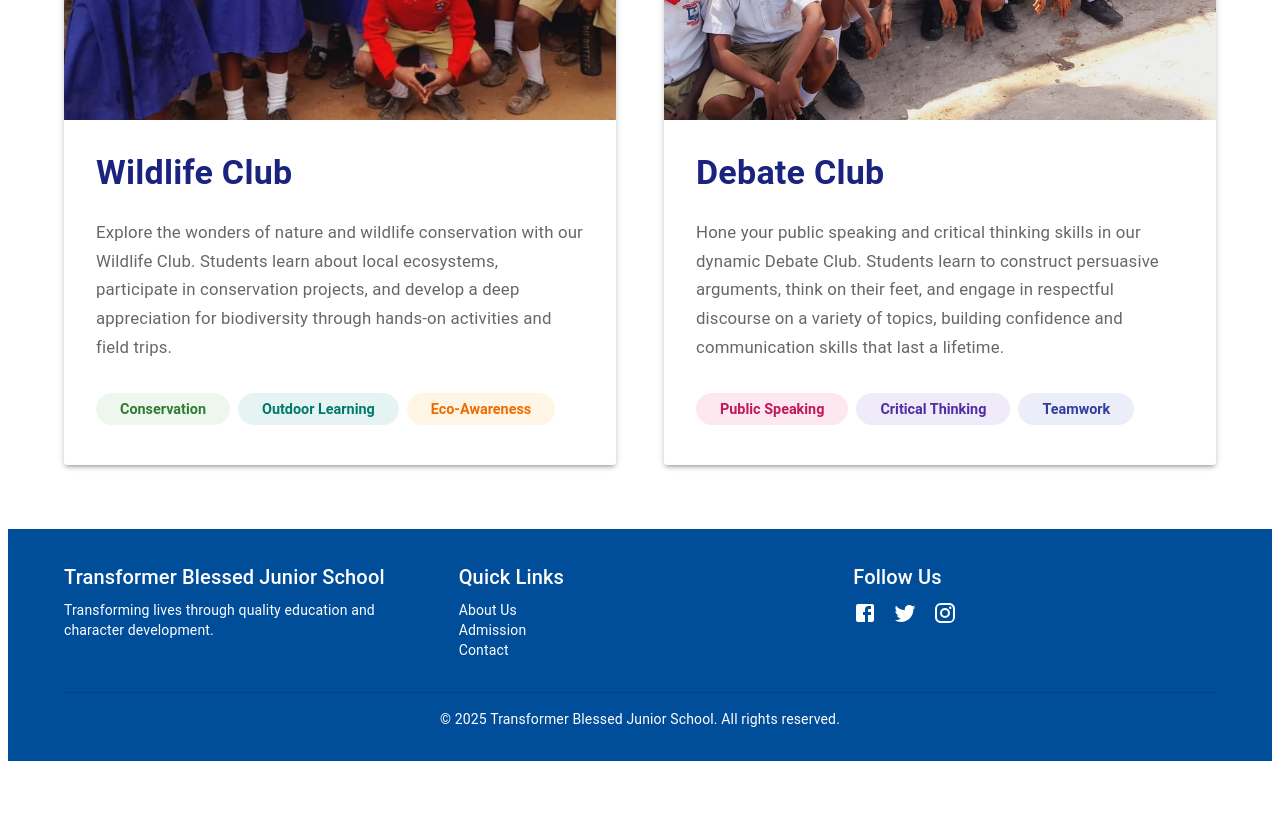
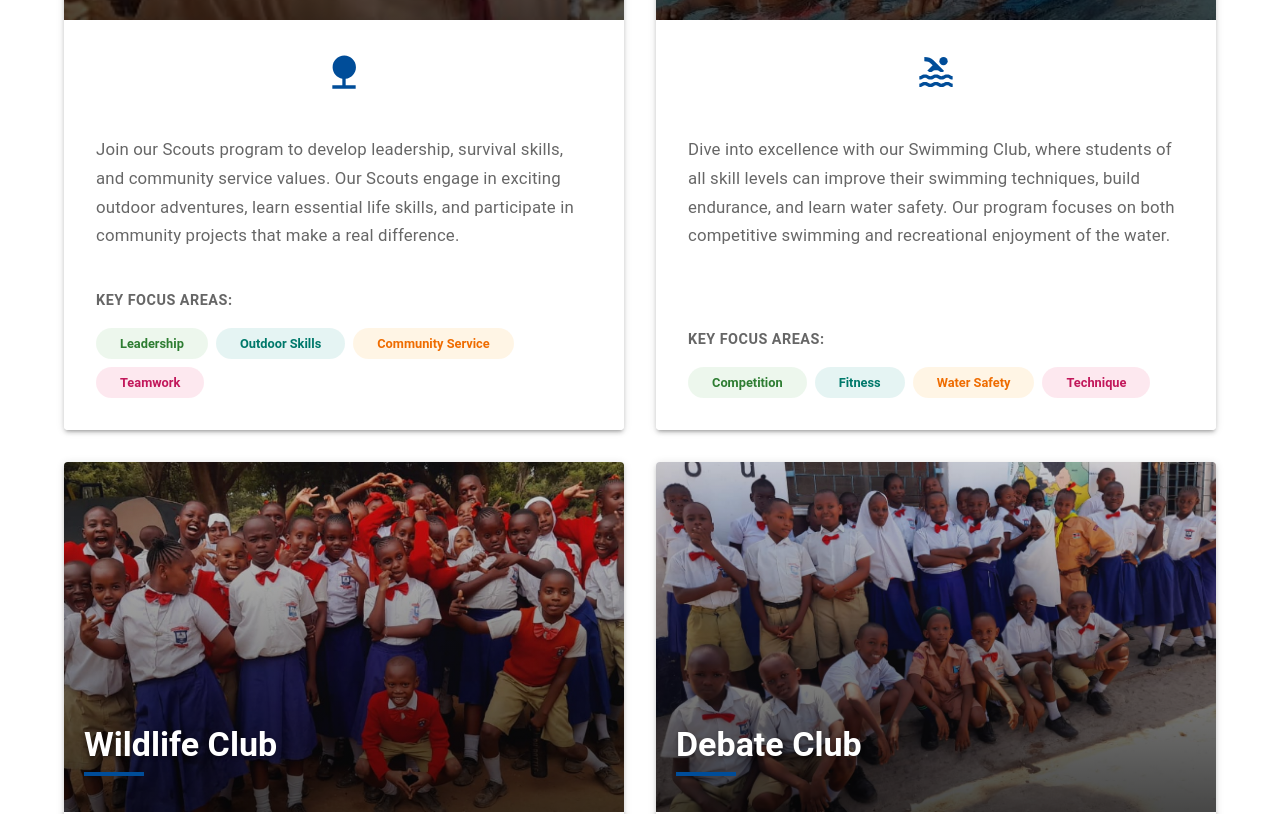
Before and after one commit to elly-design/tbjs-system, a React (Vite) app: page /clubs in a window 1280 px wide. Shown: the part 740-1554 px from the top of the page. Before the commit the page ends 1509 px from the top, so only its background shows below. Built offline with nearby package versions, Linux system fonts and the light colour scheme.

Commit message:
Update Clubs page: add scouts image and remove join button

```diff
--- a/src/pages/Clubs.jsx
+++ b/src/pages/Clubs.jsx
@@ -8,12 +8,73 @@ import {
   CardActionArea,
   CardContent,
   Chip,
-  Button
+  Button,
+  useTheme,
+  useMediaQuery
 } from '@mui/material';
 import { Link } from 'react-router-dom';
-import { ArrowBack } from '@mui/icons-material';
+import { ArrowBack, Nature, Public, Pool, School } from '@mui/icons-material';
 
 const Clubs = () => {
+  const theme = useTheme();
+  const isMobile = useMediaQuery(theme.breakpoints.down('sm'));
+
+  const clubs = [
+    {
+      title: 'Scouts Club',
+      description: 'Join our Scouts program to develop leadership, survival skills, and community service values. Our Scouts engage in exciting outdoor adventures, learn essential life skills, and participate in community projects that make a real difference.',
+      image: '/scouts.jpg',
+      fallbackImage: 'https://source.unsplash.com/random/800x600/?scouts',
+      tags: ['Leadership', 'Outdoor Skills', 'Community Service', 'Teamwork']
+    },
+    {
+      title: 'Swimming Club',
+      description: 'Dive into excellence with our Swimming Club, where students of all skill levels can improve their swimming techniques, build endurance, and learn water safety. Our program focuses on both competitive swimming and recreational enjoyment of the water.',
+      image: '/swimming pool.jpeg',
+      fallbackImage: 'https://source.unsplash.com/random/800x600/?swimming',
+      tags: ['Competition', 'Fitness', 'Water Safety', 'Technique']
+    },
+    {
+      title: 'Wildlife Club',
+      description: 'Explore the wonders of nature and wildlife conservation with our Wildlife Club. Students learn about local ecosystems, participate in conservation projects, and develop a deep appreciation for biodiversity through hands-on activities and field trips.',
+      image: '/wildlife.jpeg',
+      fallbackImage: 'https://source.unsplash.com/random/800x600/?wildlife',
+      tags: ['Conservation', 'Outdoor Learning', 'Eco-Awareness']
+    },
+    {
+      title: 'Debate Club',
+      description: 'Hone your public speaking and critical thinking skills in our dynamic Debate Club. Students learn to construct persuasive arguments, think on their feet, and engage in respectful discourse on a variety of topics.',
+      image: '/debate.jpeg',
+      fallbackImage: 'https://source.unsplash.com/random/800x600/?debate',
+      tags: ['Public Speaking', 'Critical Thinking', 'Research', 'Teamwork']
+    }
+  ];
+
+  const getIcon = (title) => {
+    switch(title) {
+      case 'Scouts Club':
+        return <Nature sx={{ fontSize: 40, color: theme.palette.primary.main, mb: 2 }} />;
+      case 'Swimming Club':
+        return <Pool sx={{ fontSize: 40, color: theme.palette.primary.main, mb: 2 }} />;
+      case 'Wildlife Club':
+        return <Public sx={{ fontSize: 40, color: theme.palette.primary.main, mb: 2 }} />;
+      case 'Debate Club':
+        return <School sx={{ fontSize: 40, color: theme.palette.primary.main, mb: 2 }} />;
+      default:
+        return null;
+    }
+  };
+
+  const getTagColor = (index) => {
+    const colors = [
+      { bg: 'rgba(76, 175, 80, 0.1)', text: '#2e7d32' },
+      { bg: 'rgba(0, 150, 136, 0.1)', text: '#00796b' },
+      { bg: 'rgba(255, 152, 0, 0.1)', text: '#ef6c00' },
+      { bg: 'rgba(233, 30, 99, 0.1)', text: '#c2185b' },
+      { bg: 'rgba(156, 39, 176, 0.1)', text: '#7b1fa2' }
+    ];
+    return colors[index % colors.length];
+  };
   return (
     <Container maxWidth="lg" sx={{ py: 8 }}>
       <Button
@@ -65,9 +126,9 @@ const Clubs = () => {
         </Typography>
       </Box>
 
-      <Grid container spacing={6}>
-        {/* Wildlife Club */}
-        <Grid item xs={12} md={6}>
+      <Grid container spacing={4}>
+        {clubs.map((club, index) => (
+          <Grid item xs={12} md={6} key={index}>
             <Card
               elevation={3}
               sx={{
@@ -76,159 +137,143 @@ const Clubs = () => {
                 '&:hover': {
                   transform: 'translateY(-5px)',
                   boxShadow: '0 15px 30px rgba(0,0,0,0.1)'
+                },
+                display: 'flex',
+                flexDirection: 'column'
+              }}
+            >
+              <CardActionArea sx={{ height: '100%', display: 'flex', flexDirection: 'column', alignItems: 'flex-start' }}>
+                <Box
+                  component="div"
+                  sx={{
+                    width: '100%',
+                    height: { xs: '250px', sm: '300px', md: '350px' },
+                    position: 'relative',
+                    overflow: 'hidden'
+                  }}
+                >
+                  <Box
+                    component="img"
+                    src={club.image}
+                    alt={club.title}
+                    onError={(e) => {
+                      if (e.target.src !== club.fallbackImage) {
+                        e.target.src = club.fallbackImage;
                       }
                     }}
-          >
-            <CardActionArea sx={{ height: '100%' }}>
-              <Box
-                component="img"
-                src="/public/wildlife.jpeg"
-                alt="Wildlife Club"
                     sx={{
                       width: '100%',
-                  height: { xs: '300px', sm: '400px', md: '450px' },
+                      height: '100%',
                       objectFit: 'cover',
-                  display: 'block'
-                }}
-                onError={(e) => {
-                  e.target.onerror = null;
-                  e.target.src = '/public/wildlife.jpg';
+                      position: 'absolute',
+                      top: 0,
+                      left: 0
                     }}
                   />
-              <CardContent sx={{ p: 4 }}>
-                <Typography gutterBottom variant="h4" component="div" sx={{ fontWeight: 700, color: '#1a237e', mb: 3 }}>
-                  Wildlife Club
-                </Typography>
-                <Typography variant="body1" color="text.secondary" sx={{ mb: 3, lineHeight: 1.7, fontSize: '1.05rem' }}>
-                  Explore the wonders of nature and wildlife conservation with our Wildlife Club. Students learn about local ecosystems, participate in conservation projects, and develop a deep appreciation for biodiversity through hands-on activities and field trips.
-                </Typography>
-                <Box sx={{ mt: 4 }}>
-                  <Chip
-                    label="Conservation"
+                  <Box
                     sx={{
-                      mr: 1,
-                      mb: 1,
-                      bgcolor: 'rgba(76, 175, 80, 0.1)',
-                      color: '#2e7d32',
-                      fontWeight: 600,
-                      fontSize: '0.9rem',
-                      px: 1.5,
-                      py: 0.5
+                      position: 'absolute',
+                      top: 0,
+                      left: 0,
+                      right: 0,
+                      bottom: 0,
+                      background: 'linear-gradient(to bottom, rgba(0,0,0,0.1), rgba(0,0,0,0.7))',
                     }}
                   />
+                  <Box sx={{
+                    position: 'absolute',
+                    bottom: 20,
+                    left: 20,
+                    zIndex: 2,
+                    textAlign: 'left'
+                  }}>
+                    <Typography
+                      variant="h3"
+                      sx={{
+                        color: 'white',
+                        fontWeight: 700,
+                        fontSize: isMobile ? '1.75rem' : '2.125rem',
+                        textShadow: '0 2px 4px rgba(0,0,0,0.3)',
+                        mb: 1
+                      }}
+                    >
+                      {club.title}
+                    </Typography>
+                    <Box sx={{
+                      height: '4px',
+                      width: '60px',
+                      background: theme.palette.primary.main,
+                      mb: 2
+                    }} />
+                  </Box>
+                </Box>
+
+                <CardContent sx={{
+                  p: 4,
+                  flexGrow: 1,
+                  display: 'flex',
+                  flexDirection: 'column'
+                }}>
+                  <Box sx={{ textAlign: 'center', mb: 3 }}>
+                    {getIcon(club.title)}
+                  </Box>
+
+                  <Typography
+                    variant="body1"
+                    color="text.secondary"
+                    sx={{
+                      mb: 3,
+                      lineHeight: 1.7,
+                      fontSize: '1.05rem',
+                      flexGrow: 1
+                    }}
+                  >
+                    {club.description}
+                  </Typography>
+
+                  <Box sx={{ mt: 'auto', pt: 2 }}>
+                    <Typography
+                      variant="subtitle2"
+                      sx={{
+                        color: theme.palette.text.secondary,
+                        fontWeight: 600,
+                        mb: 2,
+                        fontSize: '0.9rem',
+                        textTransform: 'uppercase',
+                        letterSpacing: '0.5px'
+                      }}
+                    >
+                      Key Focus Areas:
+                    </Typography>
+                    <Box sx={{ display: 'flex', flexWrap: 'wrap', gap: 1 }}>
+                      {club.tags.map((tag, tagIndex) => {
+                        const color = getTagColor(tagIndex);
+                        return (
                           <Chip
-                    label="Outdoor Learning"
+                            key={tagIndex}
+                            label={tag}
                             sx={{
-                      mr: 1,
-                      mb: 1,
-                      bgcolor: 'rgba(0, 150, 136, 0.1)',
-                      color: '#00796b',
+                              bgcolor: color.bg,
+                              color: color.text,
                               fontWeight: 600,
-                      fontSize: '0.9rem',
+                              fontSize: '0.8rem',
                               px: 1.5,
+                              py: 0.5,
+                              height: 'auto',
+                              '& .MuiChip-label': {
                                 py: 0.5
+                              }
                             }}
                           />
-                  <Chip
-                    label="Eco-Awareness"
-                    sx={{
-                      mr: 1,
-                      mb: 1,
-                      bgcolor: 'rgba(255, 152, 0, 0.1)',
-                      color: '#ef6c00',
-                      fontWeight: 600,
-                      fontSize: '0.9rem',
-                      px: 1.5,
-                      py: 0.5
-                    }}
-                  />
+                        );
+                      })}
+                    </Box>
                   </Box>
                 </CardContent>
               </CardActionArea>
             </Card>
           </Grid>
-
-        {/* Debate Club */}
-        <Grid item xs={12} md={6}>
-          <Card
-            elevation={3}
-            sx={{
-              height: '100%',
-              transition: 'transform 0.3s ease, box-shadow 0.3s ease',
-              '&:hover': {
-                transform: 'translateY(-5px)',
-                boxShadow: '0 15px 30px rgba(0,0,0,0.1)'
-              }
-            }}
-          >
-            <CardActionArea sx={{ height: '100%' }}>
-              <Box
-                component="img"
-                src="/public/debate.jpeg"
-                alt="Debate Club"
-                sx={{
-                  width: '100%',
-                  height: { xs: '300px', sm: '400px', md: '450px' },
-                  objectFit: 'cover',
-                  display: 'block'
-                }}
-                onError={(e) => {
-                  e.target.onerror = null;
-                  e.target.src = '/public/debate.jpg';
-                }}
-              />
-              <CardContent sx={{ p: 4 }}>
-                <Typography gutterBottom variant="h4" component="div" sx={{ fontWeight: 700, color: '#1a237e', mb: 3 }}>
-                  Debate Club
-                </Typography>
-                <Typography variant="body1" color="text.secondary" sx={{ mb: 3, lineHeight: 1.7, fontSize: '1.05rem' }}>
-                  Hone your public speaking and critical thinking skills in our dynamic Debate Club. Students learn to construct persuasive arguments, think on their feet, and engage in respectful discourse on a variety of topics, building confidence and communication skills that last a lifetime.
-                </Typography>
-                <Box sx={{ mt: 4 }}>
-                  <Chip
-                    label="Public Speaking"
-                    sx={{
-                      mr: 1,
-                      mb: 1,
-                      bgcolor: 'rgba(233, 30, 99, 0.1)',
-                      color: '#c2185b',
-                      fontWeight: 600,
-                      fontSize: '0.9rem',
-                      px: 1.5,
-                      py: 0.5
-                    }}
-                  />
-                  <Chip
-                    label="Critical Thinking"
-                    sx={{
-                      mr: 1,
-                      mb: 1,
-                      bgcolor: 'rgba(103, 58, 183, 0.1)',
-                      color: '#512da8',
-                      fontWeight: 600,
-                      fontSize: '0.9rem',
-                      px: 1.5,
-                      py: 0.5
-                    }}
-                  />
-                  <Chip
-                    label="Teamwork"
-                    sx={{
-                      mr: 1,
-                      mb: 1,
-                      bgcolor: 'rgba(63, 81, 181, 0.1)',
-                      color: '#303f9f',
-                      fontWeight: 600,
-                      fontSize: '0.9rem',
-                      px: 1.5,
-                      py: 0.5
-                    }}
-                  />
-                </Box>
-              </CardContent>
-            </CardActionArea>
-          </Card>
-        </Grid>
+        ))}
       </Grid>
     </Container>
   );
```
Also changed, not shown: public/scouts.jpg (added). Lines whose indentation alone changed are shown as unchanged.
